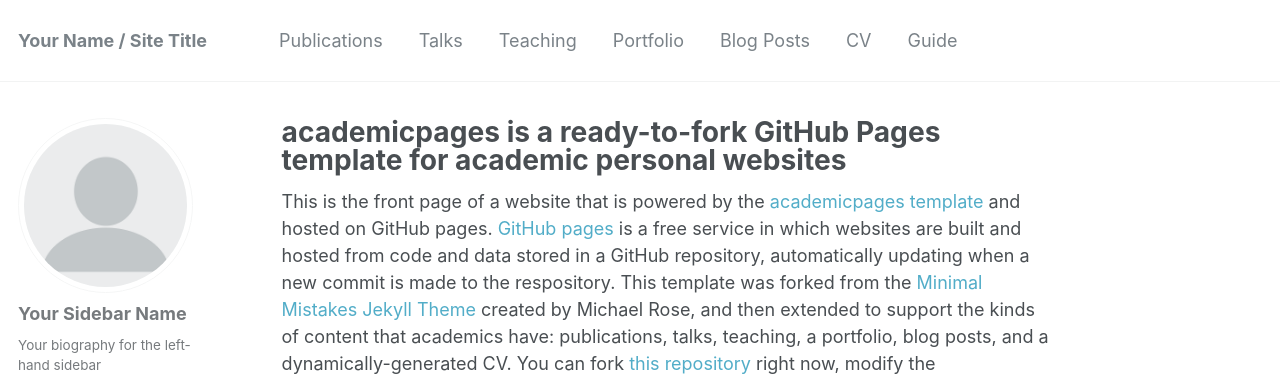
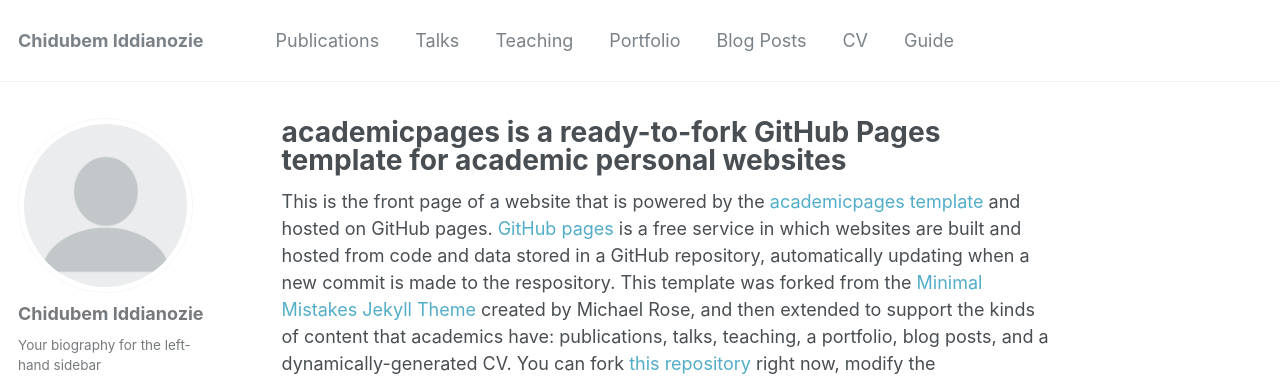
Before and after one commit to chiddianozie/chidubem-iddianozie, a Jekyll site: the page built from _pages/about.md, in a window 1280 px wide and 900 px high. Shown: the top 381 px of the window. Built offline with Jekyll 4.4.1, drawn with Linux system fonts in a browser that asks for light colours; some web fonts are replaced; some of the changed text lies outside the part shown.

Commit message:
Update _config.yml

```diff
--- a/_config.yml
+++ b/_config.yml
@@ -7,13 +7,13 @@
 
 # Site Settings
 locale                   : "en-US"
-title                    : "Your Name / Site Title"
+title                    : "Chidubem Iddianozie"
 title_separator          : "-"
-name                     : &name "Your Name"
+name                     : &name "Chidubem Iddianozie"
 description              : &description "personal description"
-url                      : https://academicpages.github.io # the base hostname & protocol for your site e.g. "https://mmistakes.github.io"
+url                      : https://notable1.github.io # the base hostname & protocol for your site e.g. "https://mmistakes.github.io"
 baseurl                  : "" # the subpath of your site, e.g. "/blog"
-repository               : "academicpages/academicpages.github.io"
+repository               : "notable1/chidubem-iddianozie"
 teaser                   :  # filename of teaser fallback teaser image placed in /images/, .e.g. "500x300.png"
 breadcrumbs              : false # true, false (default)
 words_per_minute         : 160
@@ -78,7 +78,7 @@ analytics:
 
 # Site Author
 author:
-  name             : "Your Sidebar Name"
+  name             : "Chidubem Iddianozie"
   avatar           : "profile.png"
   bio              : "Your biography for the left-hand sidebar"
   location         : "Location"
```
